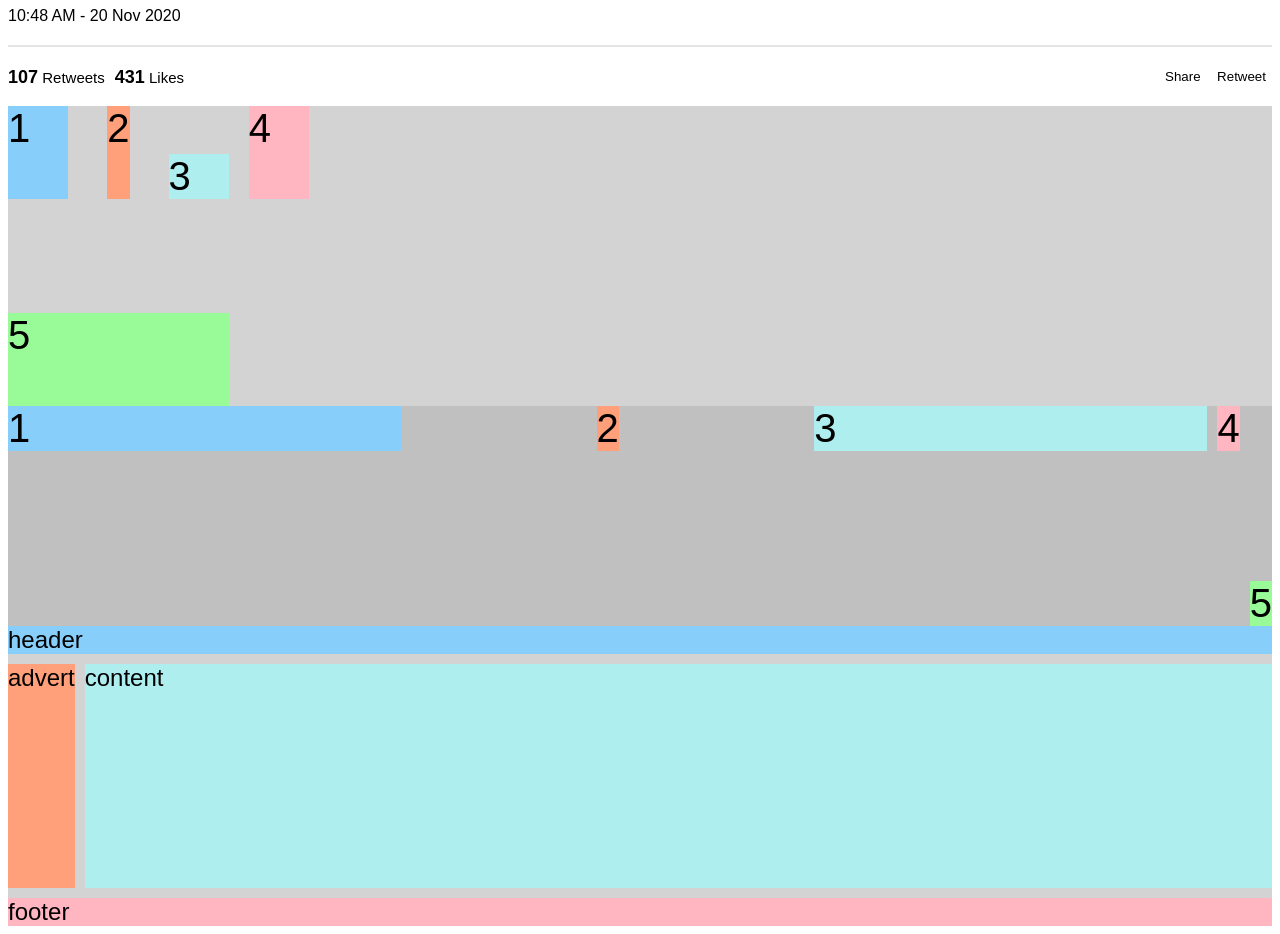
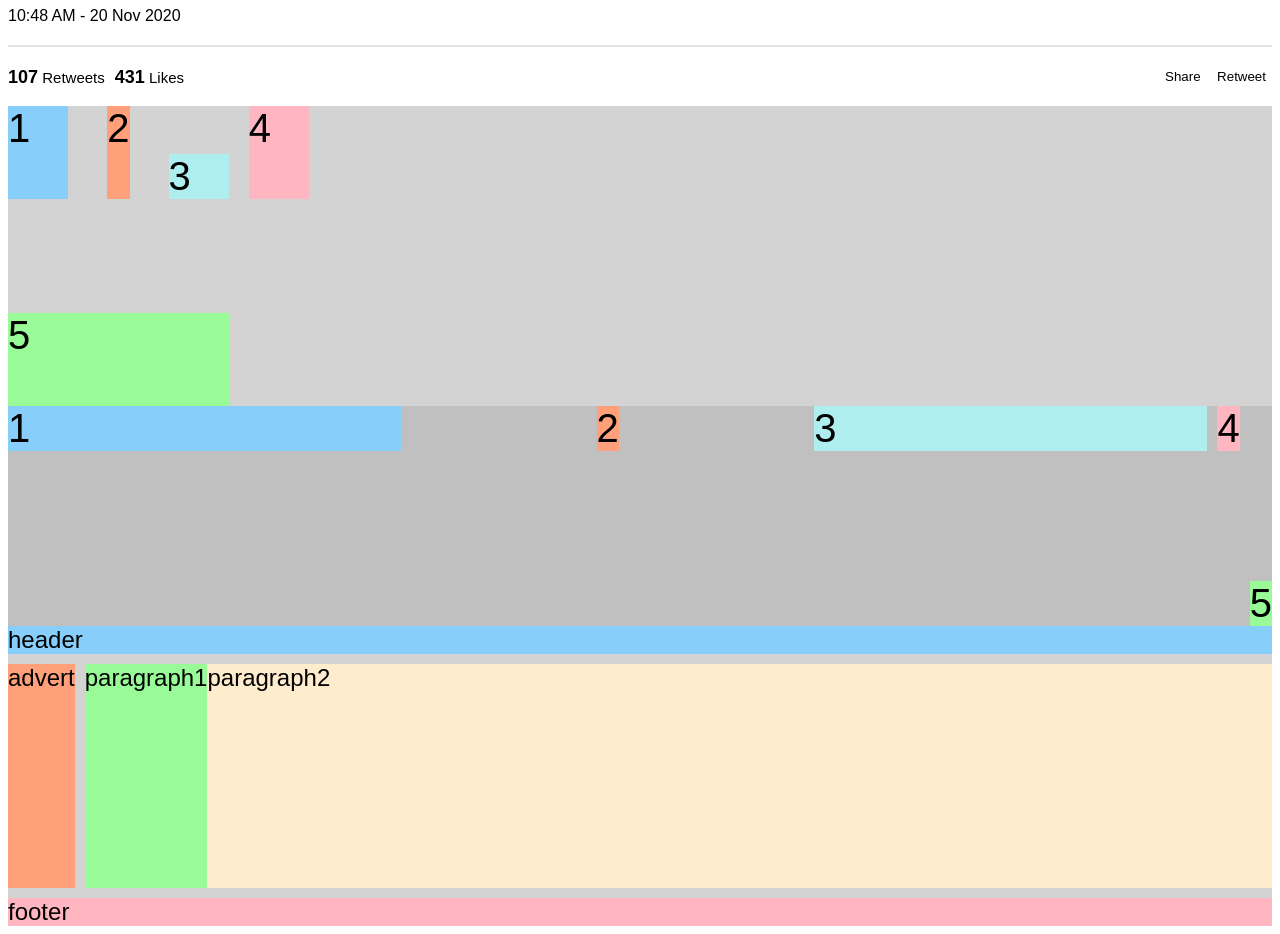
Before and after one commit to MorganS39/flexbox, a plain HTML site: page index.html in a window 1280 px wide. Shown: the part 104-1038 px from the top of the page. Drawn offline with Linux system fonts and the light colour scheme.

Commit message:
added paragraphs to the content section

```diff
--- a/index.html
+++ b/index.html
@@ -54,7 +54,10 @@
         <div class="container3">
             <div class="item1">header</div>
             <div class="item2">advert</div>
-            <div class="item3">content</div>
+            <div class="item3">
+                <div class="itemOne">paragraph1</div>
+                <div class="itemTwo">paragraph2</div>
+            </div>
             <div class="item4">footer</div>
         </div>
     </main>
--- a/style.css
+++ b/style.css
@@ -118,10 +118,18 @@ body {
   .item3 {
     background: paleturquoise;
     grid-area: content;
+    display: grid;
+    grid-template-columns: auto 1fr;
   }
   .item4 {
     background: lightpink;
     grid-area: footer;
+  }
+  .itemOne {
+    background: palegreen;
+  }
+  .itemTwo {
+    background: blanchedalmond;
   }
   .container3 {
     font-size: 1.5em;
```
